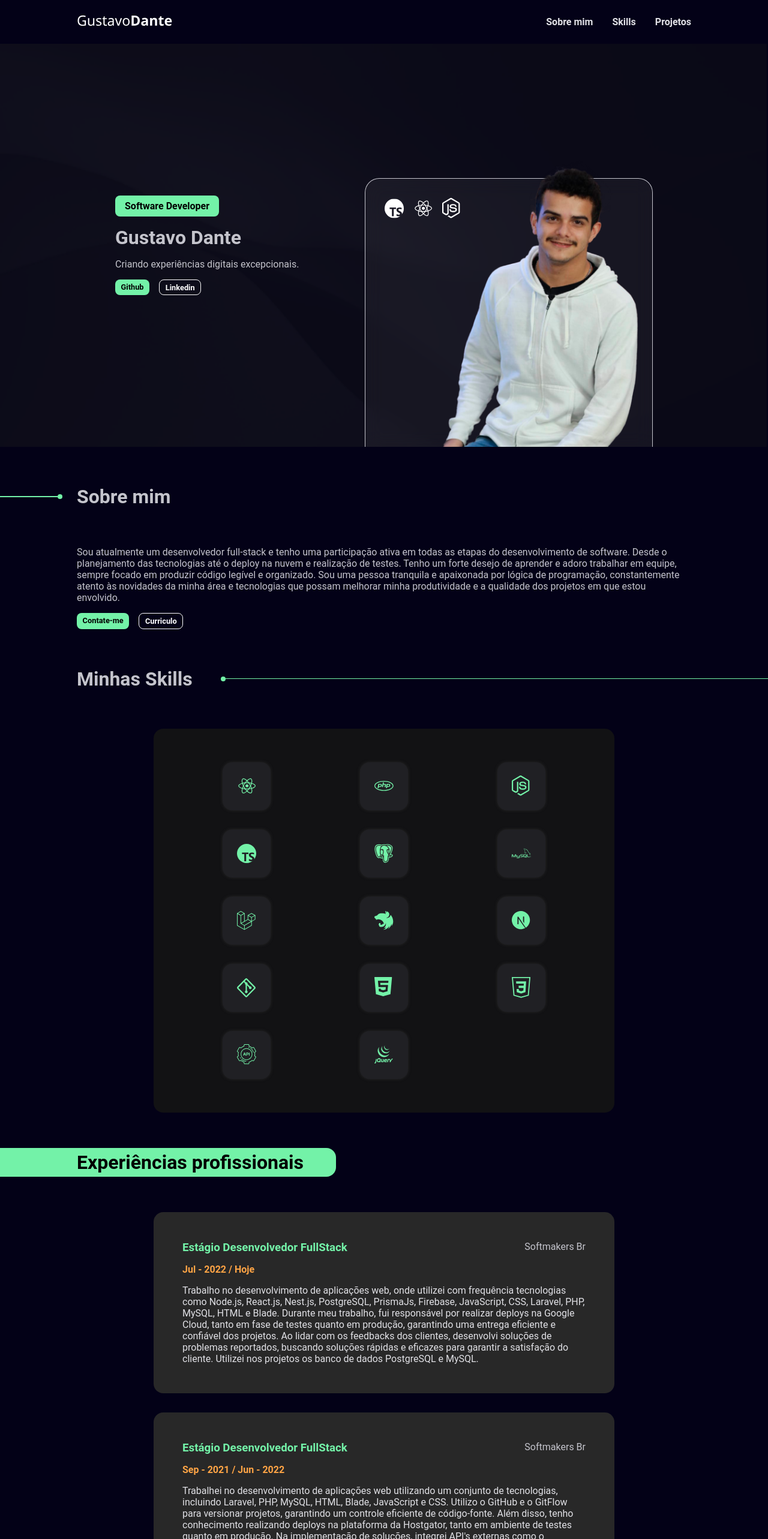
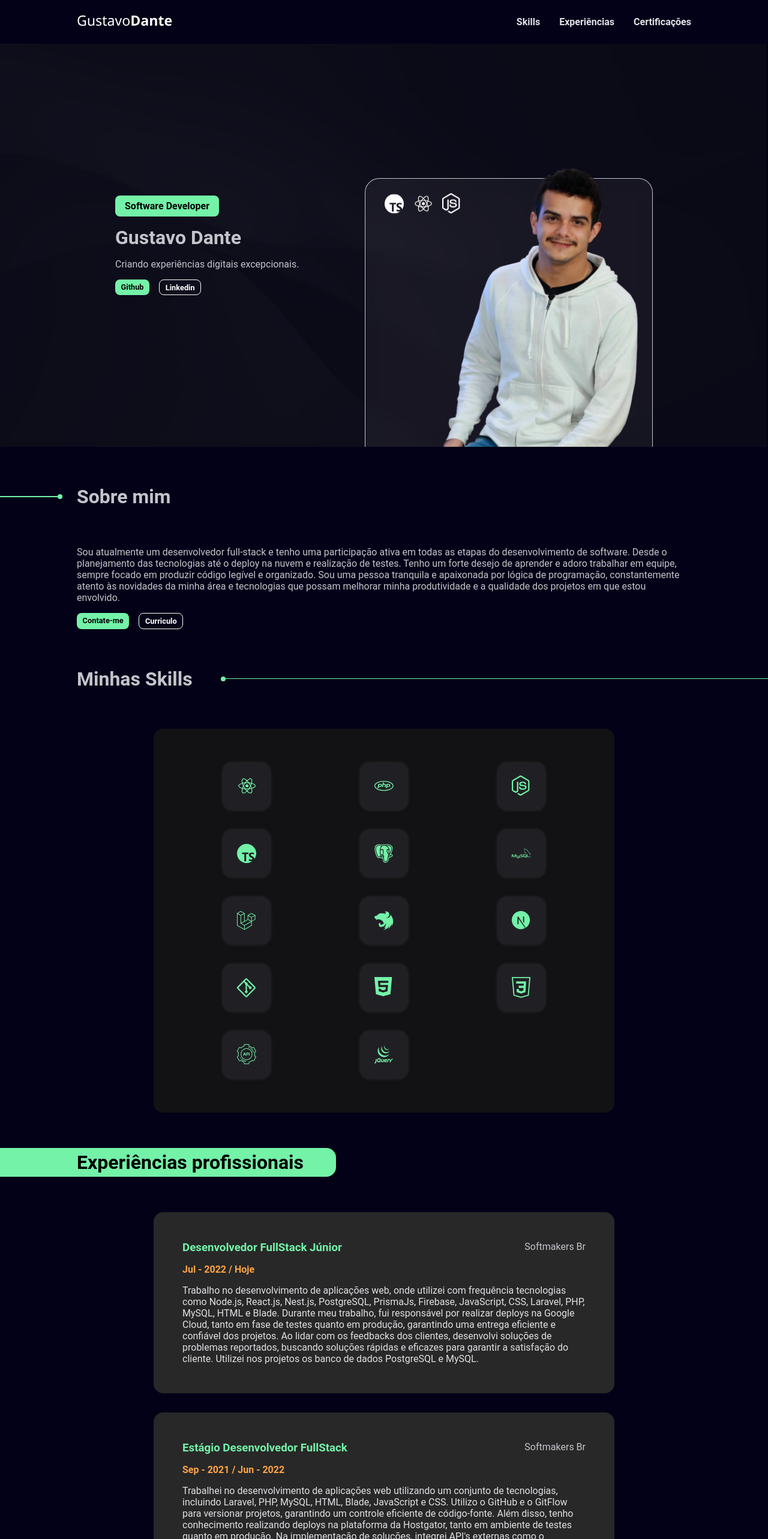
Before and after one commit to GustavoDante/portfolio, a React (Vite) app: page / in a window 1280 px wide. Shown: the top 2566 px of the page at 60% size. Built offline with nearby package versions, Linux system fonts and the light colour scheme.

Commit message:
feat: improvements in components

```diff
--- a/src/pages/Home/components/ExperiencePanel/index.tsx
+++ b/src/pages/Home/components/ExperiencePanel/index.tsx
@@ -5,7 +5,7 @@ export function ExperiencePanel() {
     <ExperiencePanelContainer>
       <CardExperience>
         <div>
-          <h3>Estágio Desenvolvedor FullStack</h3>
+          <h3>Desenvolvedor FullStack Júnior</h3>
           <span>Softmakers Br</span>
         </div>
         <span>Jul - 2022 / Hoje</span>
--- a/src/pages/Home/components/Header/styles.ts
+++ b/src/pages/Home/components/Header/styles.ts
@@ -138,8 +138,10 @@ export const PhotoContainer = styled.div`
         width: 2rem;
         filter: brightness(0) invert(1);
 
+        animation: pulse 1s ease-in-out infinite;
+
         @media screen and (max-width: 400px) {
-          width: 1rem;
+          width: 1.3rem;
         }
       }
     }
@@ -159,6 +161,16 @@ export const PhotoContainer = styled.div`
     @media screen and (max-width: 400px) {
       width: 15rem;
       height: 14rem;
+    }
+  }
+
+  @keyframes pulse {
+    0%,
+    100% {
+      transform: translateY(0);
+    }
+    50% {
+      transform: translateY(-0.5rem);
     }
   }
 `
--- a/src/pages/Home/components/NavBar/index.tsx
+++ b/src/pages/Home/components/NavBar/index.tsx
@@ -18,9 +18,9 @@ export function NavBar() {
         <img src={logoGustavo} alt="simbolo beta azul" />
       </div>
       <NavBarContent>
-        <a onClick={() => scrollTo('about-me')}>Sobre mim</a>
         <a onClick={() => scrollTo('my-skills')}>Skills</a>
-        <a onClick={() => scrollTo('my-projects')}>Projetos</a>
+        <a onClick={() => scrollTo('my-experience')}>Experiências</a>
+        <a onClick={() => scrollTo('my-degree')}>Certificações</a>
         <div>
           <a
             onClick={() => {
@@ -30,9 +30,9 @@ export function NavBar() {
             &#9776;
           </a>
           <DropdownContent isVisible={isNavVisible}>
-            <a onClick={() => scrollTo('about-me')}>Sobre mim</a>
             <a onClick={() => scrollTo('my-skills')}>Skills</a>
-            <a onClick={() => scrollTo('my-projects')}>Projetos</a>
+            <a onClick={() => scrollTo('my-experience')}>Experiências</a>
+            <a onClick={() => scrollTo('my-degree')}>Certificações</a>
           </DropdownContent>
         </div>
       </NavBarContent>
--- a/src/pages/Home/components/PortfolioPanel/styles.ts
+++ b/src/pages/Home/components/PortfolioPanel/styles.ts
@@ -98,13 +98,13 @@ export const BackDrop = styled.div`
   padding: 1rem 2rem;
 
   & > h3 {
-    color: ${(props) => props.theme['gray-100']};
+    color: ${(props) => props.theme['green-300']};
     margin-bottom: 0.5rem;
     font-size: 1.5rem;
   }
 
   & > p {
-    color: ${(props) => props.theme['gray-300']};
+    color: ${(props) => props.theme['gray-100']};
     font-size: 1rem;
   }
 `
```
